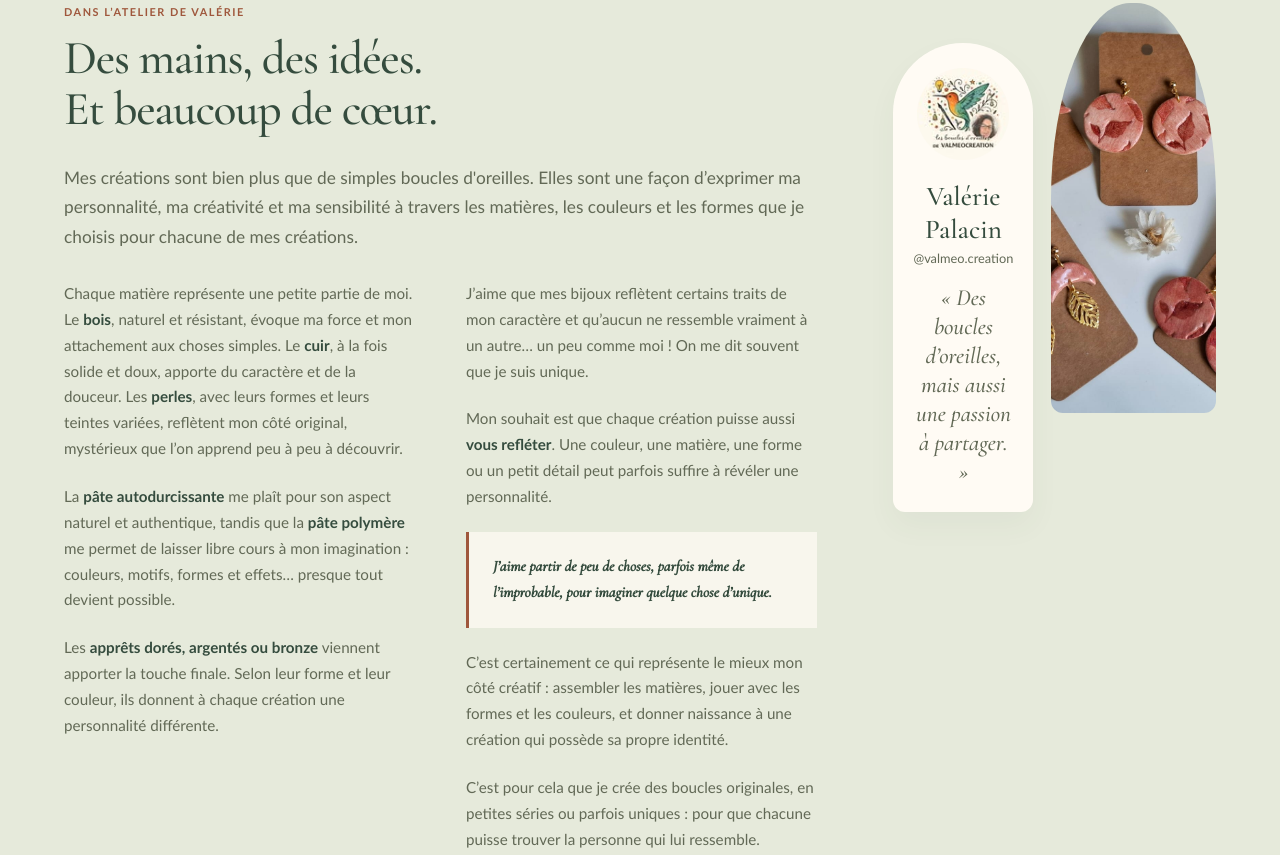
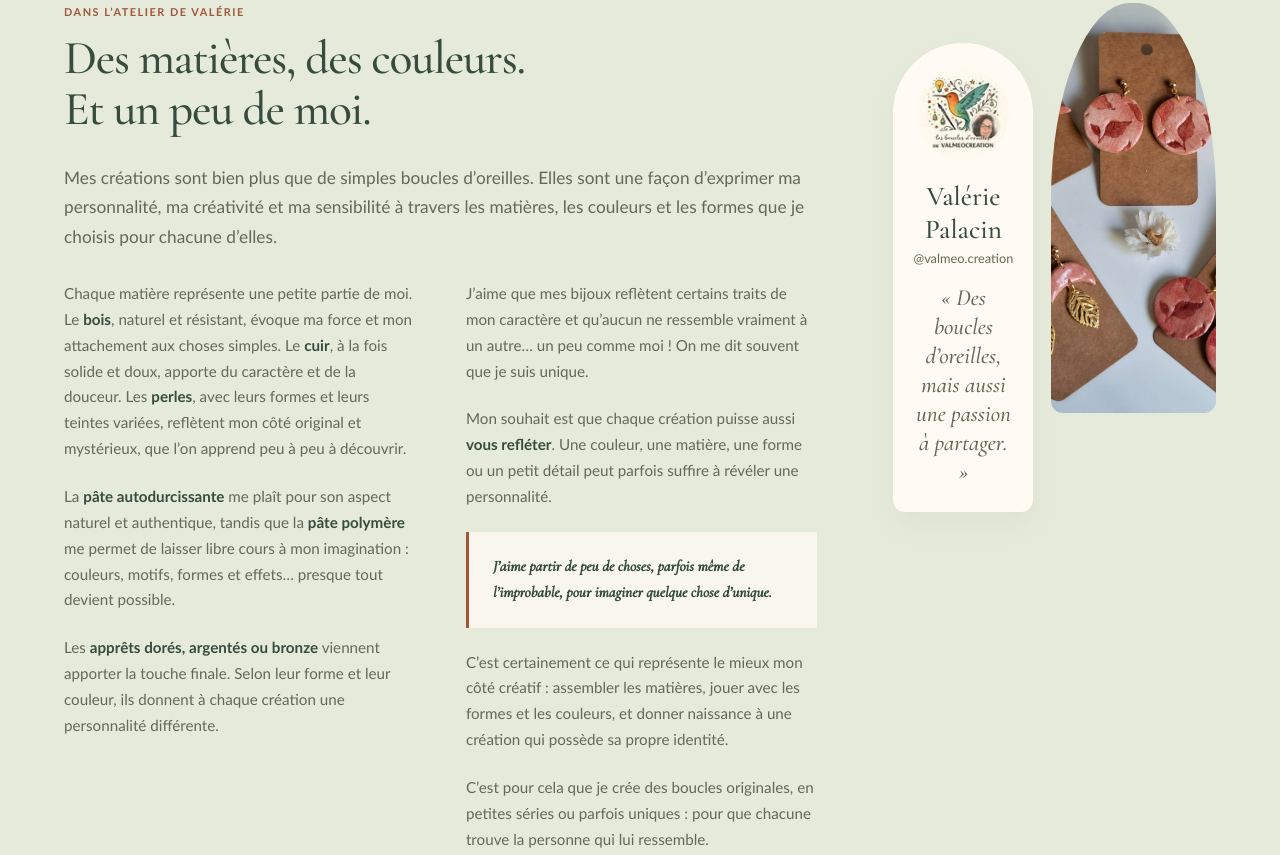
Before and after one commit to didipro-val/valsite, a plain HTML site: page index.html in a window 1280 px wide. Shown: the part 5151-6006 px from the top of the page. Drawn offline with Linux system fonts and the light colour scheme; no server answers.

Commit message:
Polish the workshop brand story

```diff
--- a/index.html
+++ b/index.html
@@ -89,19 +89,19 @@
       <section class="atelier" id="atelier">
         <div class="atelier-copy">
           <p class="eyebrow">Dans l’atelier de Valérie</p>
-          <h2>Des mains, des idées.<br />Et beaucoup de cœur.</h2>
+          <h2>Des matières, des couleurs.<br />Et un peu de moi.</h2>
           <div class="atelier-story">
             <p class="atelier-lead">
-              Mes créations sont bien plus que de simples boucles d'oreilles. Elles sont une façon
+              Mes créations sont bien plus que de simples boucles d’oreilles. Elles sont une façon
               d’exprimer ma personnalité, ma créativité et ma sensibilité à travers les matières,
-              les couleurs et les formes que je choisis pour chacune de mes créations.
+              les couleurs et les formes que je choisis pour chacune d’elles.
             </p>
             <p>
               Chaque matière représente une petite partie de moi. Le <strong>bois</strong>, naturel
               et résistant, évoque ma force et mon attachement aux choses simples. Le
               <strong>cuir</strong>, à la fois solide et doux, apporte du caractère et de la douceur.
               Les <strong>perles</strong>, avec leurs formes et leurs teintes variées, reflètent mon
-              côté original, mystérieux que l’on apprend peu à peu à découvrir.
+              côté original et mystérieux, que l’on apprend peu à peu à découvrir.
             </p>
             <p>
               La <strong>pâte autodurcissante</strong> me plaît pour son aspect naturel et
@@ -135,7 +135,7 @@
             </p>
             <p>
               C’est pour cela que je crée des boucles originales, en petites séries ou parfois
-              uniques : pour que chacune puisse trouver la personne qui lui ressemble.
+              uniques : pour que chacune trouve la personne qui lui ressemble.
             </p>
           </div>
           <a class="button instagram-link" href="https://www.instagram.com/valmeo.creation/" target="_blank" rel="noreferrer">
```
